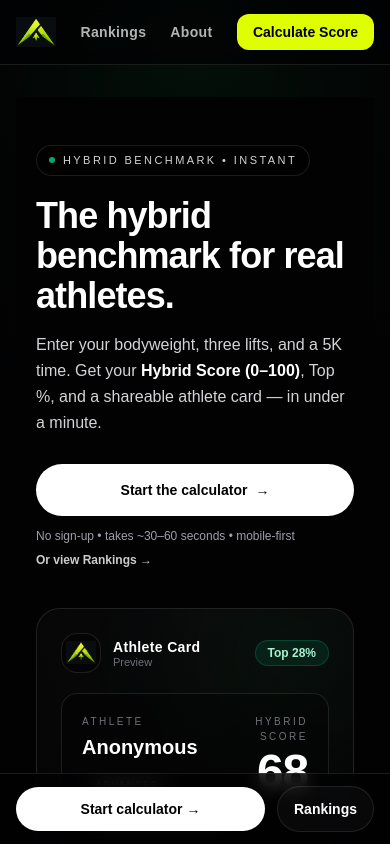
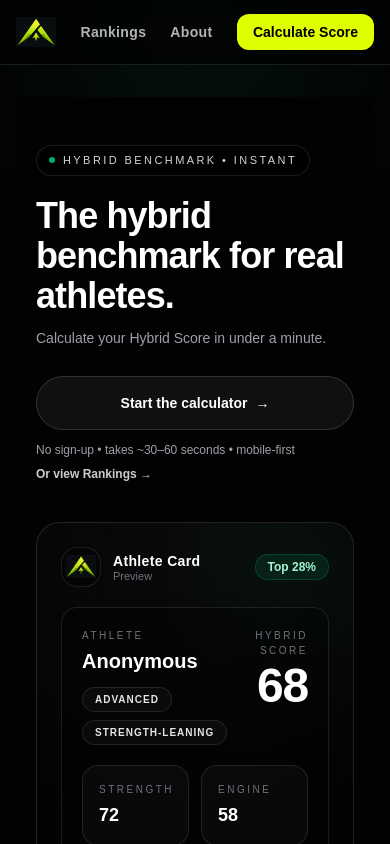
Before and after one commit to strendex/Strendex, a Next.js app: page / in a window 390 px wide. Shown: the top 844 px of the page. Built offline with nearby package versions, Linux system fonts and the light colour scheme.

Commit message:
more homepage changes

```diff
--- a/app/page.tsx
+++ b/app/page.tsx
@@ -47,17 +47,15 @@ export default function Home() {
   The hybrid benchmark for real athletes.
 </h1>
 
-              <p className="mt-4 max-w-prose text-base leading-relaxed text-zinc-300 sm:text-lg">
-                Enter your bodyweight, three lifts, and a 5K time. Get your{" "}
-                <span className="text-white font-semibold">Hybrid Score (0–100)</span>, Top %, and a shareable athlete card —
-                in under a minute.
-              </p>
+<p className="mt-3 text-sm text-zinc-400 sm:text-base">
+  Calculate your Hybrid Score in under a minute.
+</p>
 
               {/* CTA — make it the obvious next step */}
               <div className="mt-7">
                 <Link
                   href="/tool"
-                  className="group inline-flex w-full items-center justify-center rounded-full bg-white px-8 py-4 text-sm font-semibold text-black hover:bg-zinc-200 transition sm:w-auto"
+                  className="group inline-flex w-full items-center justify-center rounded-full border border-white/15 bg-white/[0.06] px-8 py-4 text-sm font-semibold text-white backdrop-blur hover:bg-white/[0.10] transition sm:w-auto"
                 >
                   Start the calculator
                   <span className="ml-2 inline-block transition-transform group-hover:translate-x-0.5">→</span>
@@ -159,7 +157,7 @@ export default function Home() {
               </div>
             </div>
           </div>
-          <div className="mt-10 flex justify-center">
+          <div className="mt-12 mb-8 flex justify-center">
   <div className="inline-flex items-center gap-3 rounded-full border border-white/10 bg-white/[0.03] px-4 py-2 text-xs text-zinc-400">
     <span className="h-1 w-10 rounded-full bg-white/10" />
     Scroll for how it works
@@ -240,23 +238,7 @@ export default function Home() {
         </div>
       </section>
 
-      {/* Mobile sticky CTA */}
-      <div className="fixed inset-x-0 bottom-0 z-50 border-t border-white/10 bg-[#020203]/80 backdrop-blur sm:hidden">
-        <div className="mx-auto flex max-w-6xl items-center gap-3 px-4 py-3">
-          <Link
-            href="/tool"
-            className="inline-flex flex-1 items-center justify-center rounded-full bg-white px-5 py-3 text-sm font-semibold text-black hover:bg-zinc-200 transition"
-          >
-            Start calculator →
-          </Link>
-          <Link
-            href="/rankings"
-            className="inline-flex items-center justify-center rounded-full border border-white/10 bg-white/[0.03] px-4 py-3 text-sm font-semibold text-white"
-          >
-            Rankings
-          </Link>
-        </div>
-      </div>
+
 
       {/* RootLayout already renders Footer */}
     </main>
```
